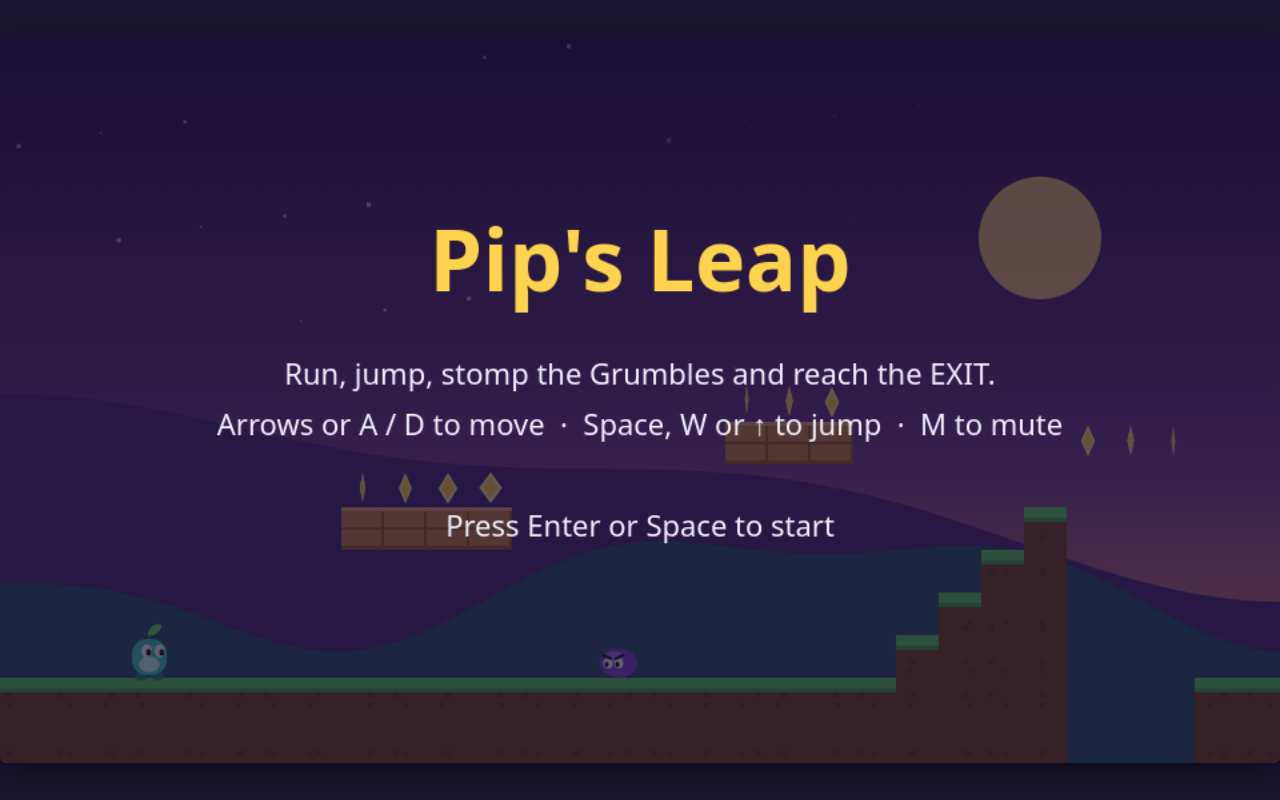
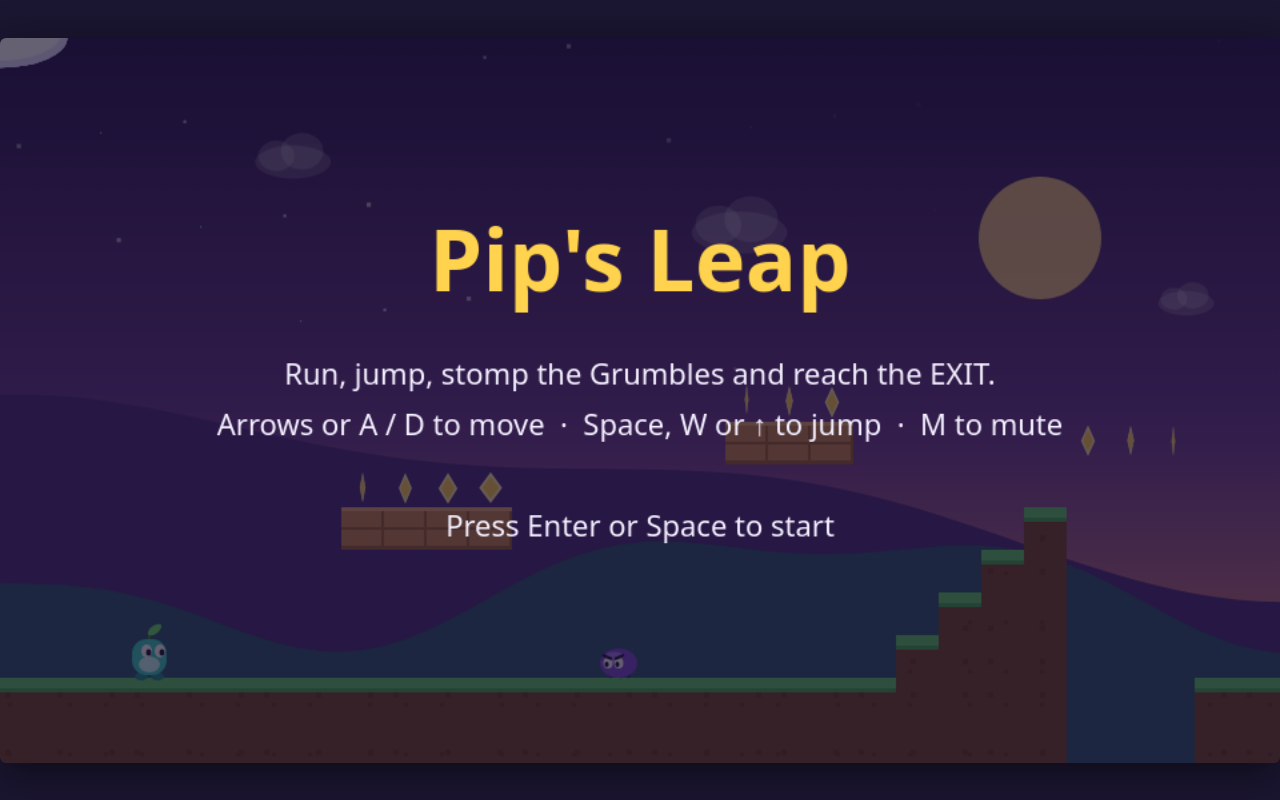
Before and after one commit to sarkarsam2025/pips-leap, a plain HTML site: page index.html in a window 1280 px wide. Drawn offline with Linux system fonts and the light colour scheme.

Commit message:
Moving clouds: drifting sky clouds, plus clouds you can land on and ride (ferry, high road, sky route, lift) with gems along their paths
Co-Authored-By: Claude Opus 5.5 <noreply@anthropic.com>

```diff
--- a/index.html
+++ b/index.html
@@ -73,6 +73,11 @@ function buildLevel() {
   const gems = (x, y, n) => { for (let i = 0; i < n; i++) set(x + i, y, 'o'); };
   const spikes = (x, n) => { for (let i = 0; i < n; i++) set(x + i, 14, '^'); };
   const enemies = [];
+  // Moving clouds you can land on and ride. cx/cy = centre in tiles, w = width in tiles,
+  // range = how far it drifts (tiles), axis 'x' (side to side) or 'y' (up and down), speed = drift speed.
+  const clouds = [];
+  const cloud = (cx, cy, w, range, axis = 'x', speed = 0.012, phase = 0) =>
+    clouds.push({ x0: cx * TILE, y0: cy * TILE, w: w * TILE, h: 18, range: range * TILE, axis, speed, phase, x: 0, y: 0, dx: 0, dy: 0 });
   const enemy = (x, y) => enemies.push({ x: x * TILE + 2, y: y * TILE + 10, w: 28, h: 22, vx: -1, vy: 0, onGround: false, alive: true, squish: 0 });
 
   // Section 1: warm-up
@@ -107,13 +112,21 @@ function buildLevel() {
   stairs(118, 4); stairs(122, 4, false); gems(120, 9, 4);
   for (let y = 0; y < 15; y++) set(COLS - 1, y, '#'); // end wall
 
+  // Clouds: hop on and ride across the level
+  cloud(26, 11, 3, 1.5, 'x', 0.02);                     // over the first gap
+  cloud(49, 5, 3, 5, 'x', 0.010); gems(45, 4, 9);       // high road over the spikes
+  cloud(70, 6, 3, 6, 'x', 0.011, 1.2); gems(65, 5, 11); // sky route above the pillars
+  cloud(92, 10, 3, 3, 'x', 0.016, 0.5);                 // ferry over the wide gap
+  cloud(115, 9, 3, 3, 'y', 0.018);                      // cloud lift
+  gems(115, 4, 3);
+
   // Pull gems out of the grid into objects
   const gemList = [];
   for (let y = 0; y < ROWS; y++) for (let x = 0; x < COLS; x++) {
     if (g[y][x] === 'o') { gemList.push({ x: x * TILE + 16, y: y * TILE + 16, taken: false }); g[y][x] = ' '; }
   }
   return {
-    grid: g, enemies, gems: gemList,
+    grid: g, enemies, gems: gemList, clouds,
     goal: { x: 132 * TILE, y: 13 * TILE, w: 32, h: 64 },
     checkpoints: [3, 29, 60, 96],
   };
@@ -133,21 +146,23 @@ function fit() {
 }
 window.addEventListener('resize', fit); fit();
 
-let level, grid, enemies, gems, goal;
+let level, grid, enemies, gems, goal, clouds = [];
 let state = 'title', tick = 0, score = 0, gemCount = 0, lives = 3, camX = 0, dieTimer = 0, muted = false;
-const P = { x: 0, y: 0, w: 24, h: 28, vx: 0, vy: 0, onGround: false, coyote: 0, buffer: 0, face: 1, land: 0, inv: 0, cp: 3 };
+const P = { x: 0, y: 0, w: 24, h: 28, vx: 0, vy: 0, onGround: false, coyote: 0, buffer: 0, face: 1, land: 0, inv: 0, cp: 3, ride: null };
 
+// Drifting background clouds (scenery only)
+const skyClouds = Array.from({ length: 9 }, (_, i) => ({ x: (i * 311) % 2600, y: 40 + (i * 53) % 180, s: 0.7 + (i % 3) * 0.25, v: 0.15 + (i % 4) * 0.08 }));
 const stars = Array.from({ length: 70 }, (_, i) => ({ x: (i * 137.5) % 2400, y: (i * 61.7) % 260, r: (i % 3) * 0.5 + 0.6 }));
 
 function newGame() {
   level = buildLevel();
-  grid = level.grid; enemies = level.enemies; gems = level.gems; goal = level.goal;
+  grid = level.grid; enemies = level.enemies; gems = level.gems; goal = level.goal; clouds = level.clouds;
   score = 0; gemCount = 0; lives = 3; P.cp = level.checkpoints[0];
   spawn(); camX = 0; state = 'play';
 }
 function spawn() {
   P.x = P.cp * TILE + 4; P.y = 15 * TILE - P.h; P.vx = 0; P.vy = 0;
-  P.onGround = false; P.inv = 90; P.face = 1;
+  P.onGround = false; P.inv = 90; P.face = 1; P.ride = null;
 }
 
 // ---------------------------------------------------------------------
@@ -251,6 +266,19 @@ function touchingSpikes() {
   return false;
 }
 
+// Clouds are one-way: land on them from above, jump up through them.
+function landOnClouds() {
+  P.ride = null;
+  if (P.vy < 0) return;
+  const feet = P.y + P.h, prev = feet - P.vy - 1;
+  for (const c of clouds) {
+    const top = c.y - c.h / 2;
+    if (P.x + P.w > c.x - c.w / 2 + 4 && P.x < c.x + c.w / 2 - 4 && prev <= top + 2 && feet >= top - 1) {
+      P.y = top - P.h; P.vy = 0; P.onGround = true; P.ride = c; return;
+    }
+  }
+}
+
 function die() {
   if (state !== 'play') return;
   state = 'dying'; dieTimer = 70; P.vy = -9; P.vx = 0; sfx('die');
@@ -268,6 +296,18 @@ function step() {
   }
   if (state !== 'play') return;
 
+  // --- Clouds drift; whoever stands on one rides along ---
+  for (const c of clouds) {
+    const t = tick * c.speed + c.phase, nx = c.axis === 'x' ? c.x0 + Math.sin(t) * c.range : c.x0;
+    const ny = c.axis === 'y' ? c.y0 + Math.sin(t) * c.range : c.y0;
+    c.dx = c.x ? nx - c.x : 0; c.dy = c.y ? ny - c.y : 0; c.x = nx; c.y = ny;
+  }
+  if (P.ride) {
+    const c = P.ride, vx = P.vx;
+    P.vx = c.dx; moveX(P); P.vx = vx;
+    P.y = c.y - c.h / 2 - P.h;
+  }
+
   // --- Player movement ---
   const a = P.onGround ? ACC : AIR_ACC;
   if (keys.left) { P.vx -= a; P.face = -1; }
@@ -283,6 +323,7 @@ function step() {
   P.vy = Math.min(P.vy + GRAV, MAX_FALL);
   const wasGround = P.onGround;
   moveX(P); moveY(P);
+  landOnClouds();
   if (P.onGround && !wasGround) P.land = 6;
   if (P.land > 0) P.land--;
   if (P.inv > 0) P.inv--;
@@ -349,6 +390,11 @@ function drawBackground() {
   ctx.globalAlpha = 1;
   ellipse(780 - camX * 0.04, 150, 46, 46, 'rgba(255,214,130,.85)');
 
+  for (const k of skyClouds) {
+    const x = ((k.x - camX * 0.2 + tick * k.v) % 2600 + 2600) % 2600 - 160;
+    if (x > -200 && x < VW + 200) puff(x, k.y, 60 * k.s, 'rgba(255,255,255,.18)');
+  }
+
   const ridge = (par, base, amp, freq, color, seed) => {
     ctx.fillStyle = color; ctx.beginPath(); ctx.moveTo(0, VH);
     for (let x = 0; x <= VW + 16; x += 16) {
@@ -390,6 +436,20 @@ function drawTiles() {
         ctx.fillStyle = '#d9dbe8'; ctx.fill();
       }
     }
+  }
+}
+
+function puff(x, y, w, fill) {
+  ellipse(x, y, w * 0.5, w * 0.22, fill);
+  ellipse(x - w * 0.22, y - w * 0.08, w * 0.24, w * 0.2, fill);
+  ellipse(x + w * 0.12, y - w * 0.14, w * 0.28, w * 0.24, fill);
+}
+function drawClouds() {
+  for (const c of clouds) {
+    if (c.x + c.w < camX - 50 || c.x - c.w > camX + VW + 50) continue;
+    ellipse(c.x, c.y + 10, c.w * 0.45, 6, 'rgba(40,20,80,.25)');           // soft shadow
+    puff(c.x, c.y, c.w * 1.05, '#e9e6ff');
+    puff(c.x, c.y - 3, c.w * 0.95, '#ffffff');
   }
 }
 
@@ -474,12 +534,12 @@ function overlay(title, lines) {
 function render() {
   ctx.setTransform(dpr, 0, 0, dpr, 0, 0);
   if (!level) { // title before the first game: show a level preview
-    level = buildLevel(); grid = level.grid; enemies = level.enemies; gems = level.gems; goal = level.goal;
+    level = buildLevel(); grid = level.grid; enemies = level.enemies; gems = level.gems; goal = level.goal; clouds = level.clouds;
     P.x = 3 * TILE + 4; P.y = 15 * TILE - P.h; P.onGround = true;
   }
   drawBackground();
   ctx.save(); ctx.translate(-Math.round(camX), 0);
-  drawTiles(); drawGoal(); drawGems(); enemies.forEach(drawEnemy); drawPip();
+  drawTiles(); drawClouds(); drawGoal(); drawGems(); enemies.forEach(drawEnemy); drawPip();
   ctx.restore();
   if (state !== 'title') drawHUD();
 
```
Also changed, not shown: 1 other file.
